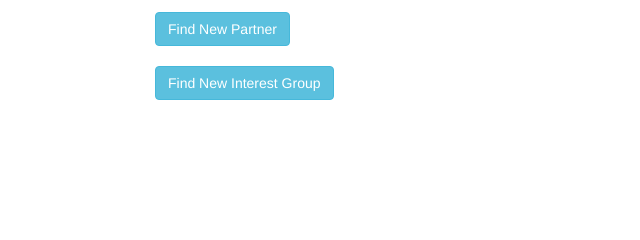
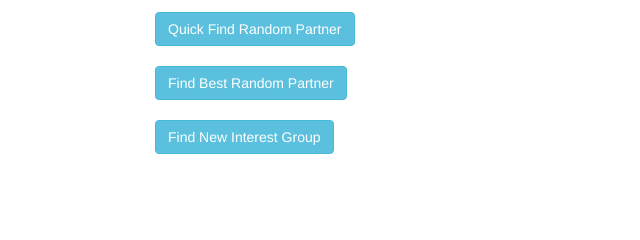
Before and after one commit to rebeccaalpert/comp112project, a Flask app: page /random_setting in a window 1280 px wide. Shown: the part 354-594 px from the top of the page, without its empty margins (0-640 px from the left). Run offline with Flask 2, Linux system fonts and the light colour scheme; the visitor is signed in with stand-in values (Sample User, id 1); data comes from the database, SQL or seed files in the repository; data that the repository does not hold is empty; some libraries are stand-ins or nearby versions.

Commit message:
fix for random interest group

```diff
--- a/server.py
+++ b/server.py
@@ -792,8 +792,8 @@ def new_random(message):
                 old_partner = User.query.filter_by(random=myEmail).first()
                 if old_partner != None and old_partner != new_partner:
                     old_partner.random = ""
-                new_partner.random = myEmail
-                user.random = partner_email
+                new_partner.random = user.username
+                user.random = new_partner.username
                 RandomMessage.query.filter_by(sender_email=myEmail).delete()
                 RandomMessage.query.filter_by(receiver_email=myEmail).delete()
                 RandomMessage.query.filter_by(sender_email=partner_email).delete()
@@ -809,6 +809,66 @@ def new_random(message):
     emit('new_random', {'partner': partner_email})
     emit('redirect', '/random_setting')
 
+@socketio.on('best_random', namespace='/random_chat')
+def best_random(message):
+    print("message = ", message)
+    print(message['data']['message'])
+    myEmail = session.get('email')
+    user = User.query.filter_by(email=myEmail).first()
+    others = User.query.filter(User.email != myEmail).all()
+    interests = user.interests
+    interests_set = set()
+    for i in interests:
+        interests_set.add(i.interest_name.lower())
+
+    # list of other users who have same interests as you do, and
+    # how many same interets they have.
+    same_interests = []
+
+    # wait 10 seconds for others to join
+    time.sleep(10)
+
+    active_list.add(myEmail)
+    # search for same interests
+    partner_email = ""
+    if myEmail in active_list:
+	    for other in others:
+	        if other.email in active_list:
+	            count = 0
+	            for i in other.interests:
+	                print(other.email + " " + i.interest_name)
+	                if i.interest_name.lower() in interests_set:
+	                    count = count - 1
+	            if count != 0:
+	                heappush(same_interests, (count, other.email))
+	    if len(same_interests) != 0 and myEmail in active_list:
+	        while len(same_interests) != 0:
+	            other_email = heappop(same_interests)[1]
+	            if other_email in active_list:
+	                active_list.remove(other_email)
+	                active_list.remove(myEmail)
+	                partner_email = other_email
+	                break
+	        if partner_email != "":
+	            new_partner = User.query.filter_by(email=partner_email).first()
+	            old_of_new_partner = User.query.filter_by(random=partner_email).first()
+	            if old_of_new_partner != None and old_of_new_partner != user:
+	                old_of_new_partner.random = ""
+	            old_partner = User.query.filter_by(random=myEmail).first()
+	            if old_partner != None and old_partner != new_partner:
+	                old_partner.random = ""
+	            new_partner.random = user.username
+	            user.random = new_partner.username
+	            RandomMessage.query.filter_by(sender_email=myEmail).delete()
+	            RandomMessage.query.filter_by(receiver_email=myEmail).delete()
+	            RandomMessage.query.filter_by(sender_email=partner_email).delete()
+	            RandomMessage.query.filter_by(sender_email=partner_email).delete()
+	            db.session.commit()
+
+    emit('new_random', {'partner': partner_email})
+    emit('redirect', '/random_setting')
+
+
 @socketio.on('new_interest_group', namespace='/random_chat')
 def new_interest_group(message):
     print("message = ", message)
@@ -819,6 +879,7 @@ def new_interest_group(message):
     interests = user.interests
     interests_set = set()
     for i in interests:
+        print (i.interest_name)
         interests_set.add(i.interest_name.lower())
 
     same_interests = []
@@ -831,14 +892,14 @@ def new_interest_group(message):
             for other_i in other.interests:
                 if other_i.interest_name.lower() == i:
                     count += 1;
-        if count > 1:
+        if count > 0:
             heappush(same_interests, (-count, i))
 
     print(same_interests)
 
     while len(same_interests) > 0:
         interest = heappop(same_interests)[1]
-        print(interest)
+        print("interest" + interest)
         if Topic.query.filter_by(topicname=interest).first() != None:
             continue
         topic_name = interest
--- a/templates/random_setting.html
+++ b/templates/random_setting.html
@@ -57,8 +57,9 @@
         {{ user.random }}
       {% endif %}
     </p>
-    <button class="btn btn-info" type="button" id="findPartner">Find New Partner</button>
-
+    <button class="btn btn-info" type="button" id="findPartner">Quick Find Random Partner</button>
+    </br></br>
+    <button class="btn btn-info" type="button" id="findBestPartner">Find Best Random Partner</button>
     </br></br>
     <button class="btn btn-info" type="button" id="findGroup">Find New Interest Group</button>
 </div>
@@ -72,6 +73,12 @@
       $(".loader").css("visibility", "visible");
       socket.emit('new_random',
         { data: { message: "finding new partner" } });
+    });
+
+    $("#findBestPartner").on("click", function () {
+      $(".loader").css("visibility", "visible");
+      socket.emit('best_random',
+        { data: { message: "finding best partner" } });
     });
 
     $("#findGroup").on("click", function () {
```
